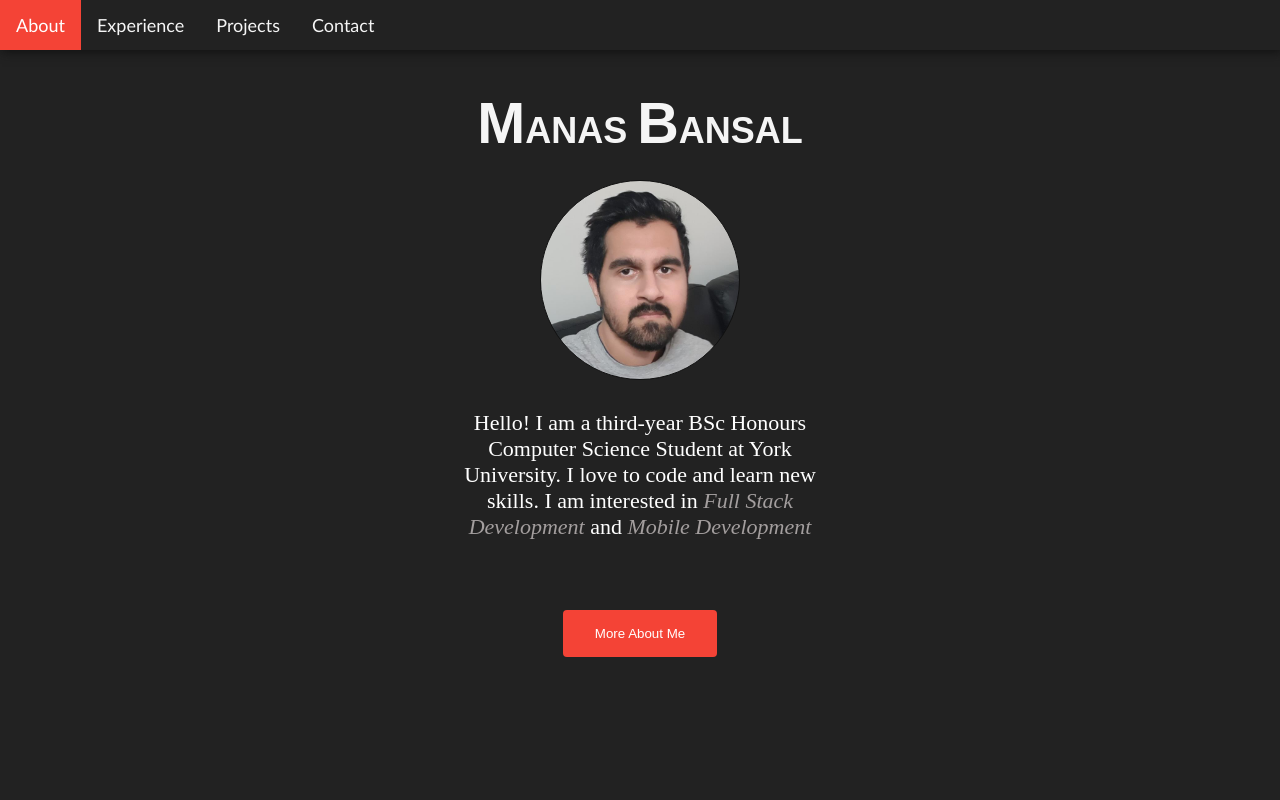
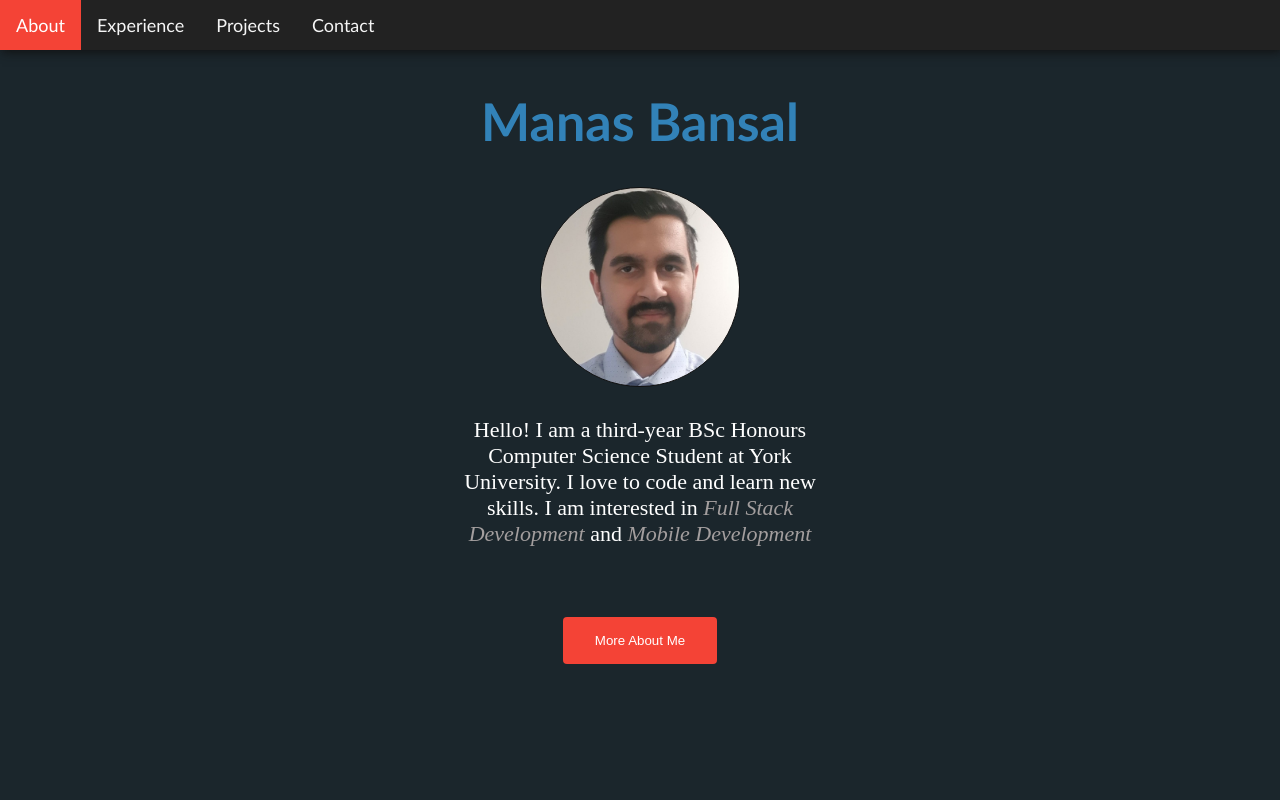
Before and after one commit to manasb12/portfolio, a React app: page / in a window 1280 px wide. Shown: the top 800 px of the page. Built offline with nearby package versions, Linux system fonts and the light colour scheme.

Commit message:
color theme

```diff
--- a/src/Components/Home.css
+++ b/src/Components/Home.css
@@ -4,7 +4,7 @@ body {
 }
 .homeContainer {
   height: 94vh;
-  background-color: #222;
+  background-color: #1b262c;
   display: flex;
   justify-content: center;
   position: relative;
@@ -13,23 +13,18 @@ body {
 }
 .myName {
   text-align: center;
-  color: whitesmoke;
-  font-family: "arial";
-  font-size: 18px;
+  color: #3282b8;
+  font-family: "Trebuchet MS", "Lucida Sans Unicode", "Lucida Grande",
+    "Lucida Sans", Arial, sans-serif;
+  font-size: 26px;
   margin-top: 40px;
-}
-.myName span {
-  font-size: 1.6em;
-  font-family: "arial";
-  color: whitesmoke;
-  font-weight: bold;
 }
 .profile-img {
   border-radius: 50%;
   width: 200px;
   height: 200px;
-  background-image: url("../img/profile.jpg");
-  background-position: center center;
+  background-image: url("../img/profile2.jpg");
+  background-position: 50% 35%;
   background-size: cover;
   top: 25%;
   margin-left: 100px;
--- a/src/Components/Home.js
+++ b/src/Components/Home.js
@@ -8,9 +8,7 @@ function Home() {
         <div id="home" className="homeContainer">
             <div>
                 <div className="myName">
-                    <h1>
-                        <span>M</span>ANAS <span>B</span>ANSAL
-                    </h1>
+                    <h1>Manas Bansal</h1>
                 </div>
                 <div className="profile-img"></div>
                 <div className="about-description">
```
Also changed, not shown: src/img/profile2.jpg (added), 1 other file.
